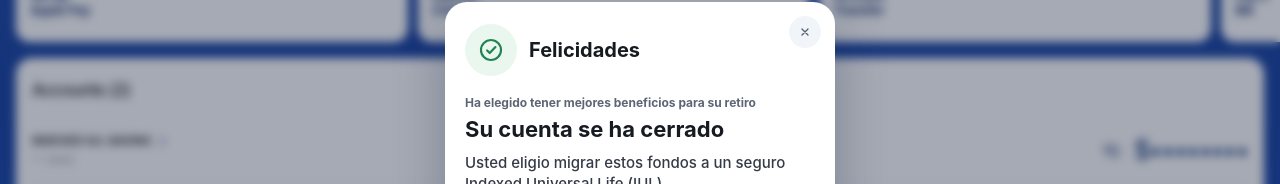
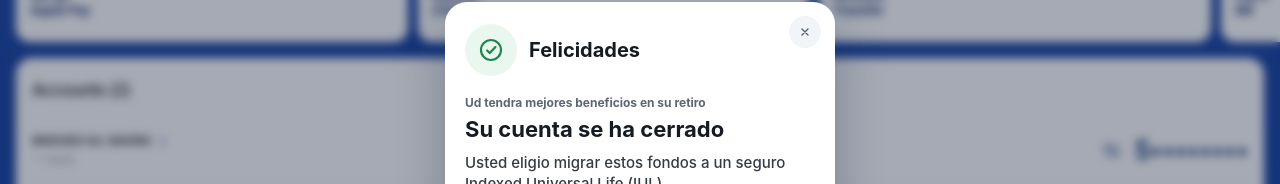
Before and after one commit to javierjordiguevaraolivera-hue/retiro-inteligente, a Next.js app: page /chase2 in a window 1280 px wide. Shown: the part 215-399 px from the top of the page. Built offline with nearby package versions, Linux system fonts and the light colour scheme.

Commit message:
nuevas landing banco

```diff
--- a/app/chase2/page.tsx
+++ b/app/chase2/page.tsx
@@ -29,7 +29,7 @@ const indexedIulBalance = accounts[0].balance;
 
 const closureNotice = {
   title: "Su cuenta se ha cerrado",
-  eyebrow: "Ha elegido tener mejores beneficios para su retiro",
+  eyebrow: "Ud tendra mejores beneficios en su retiro",
   body: "Usted eligio migrar estos fondos a un seguro Indexed Universal Life (IUL).",
   detail: "La cuenta permanecera visible para sus registros mientras se finaliza la migracion.",
   timestamp: "Hoy",
```
